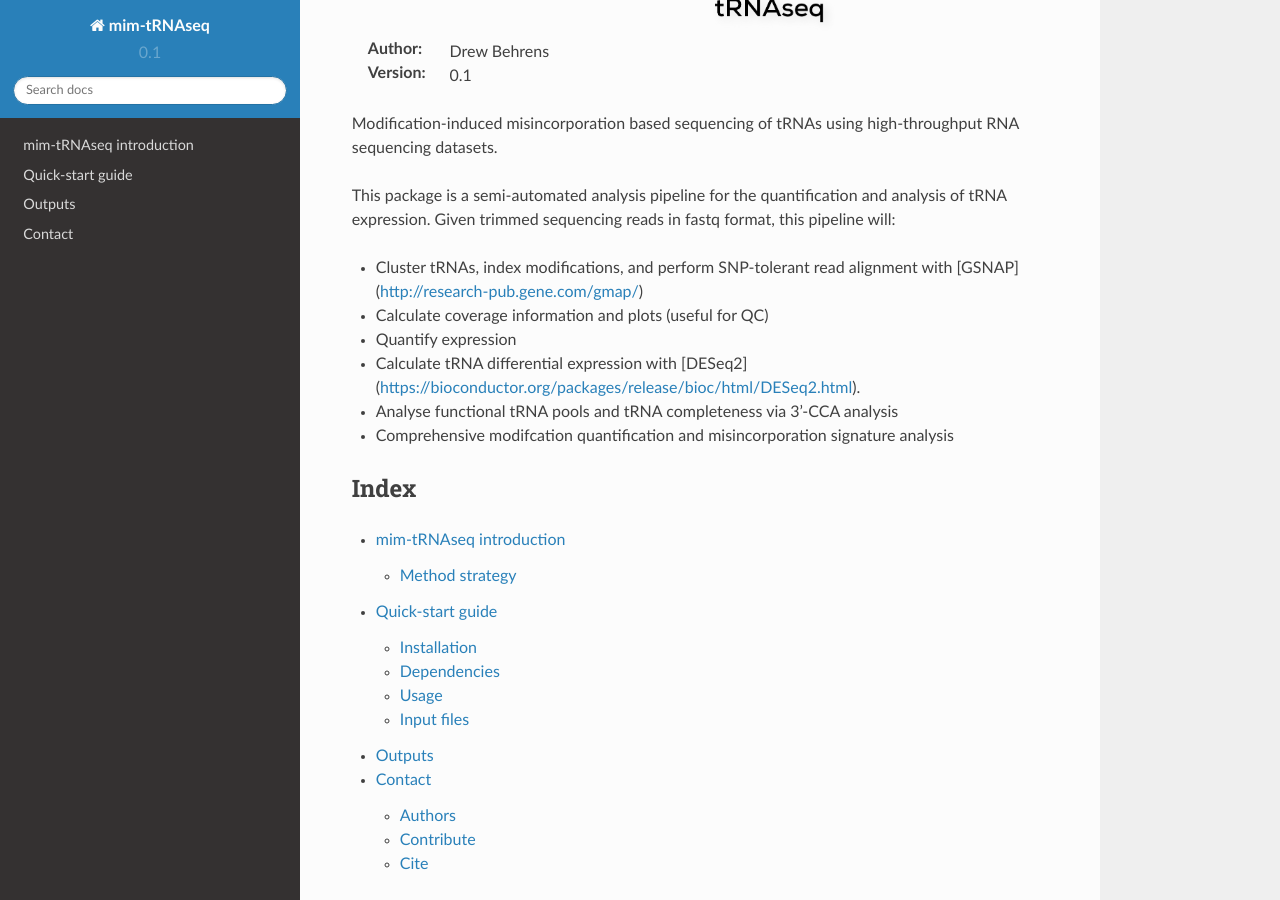
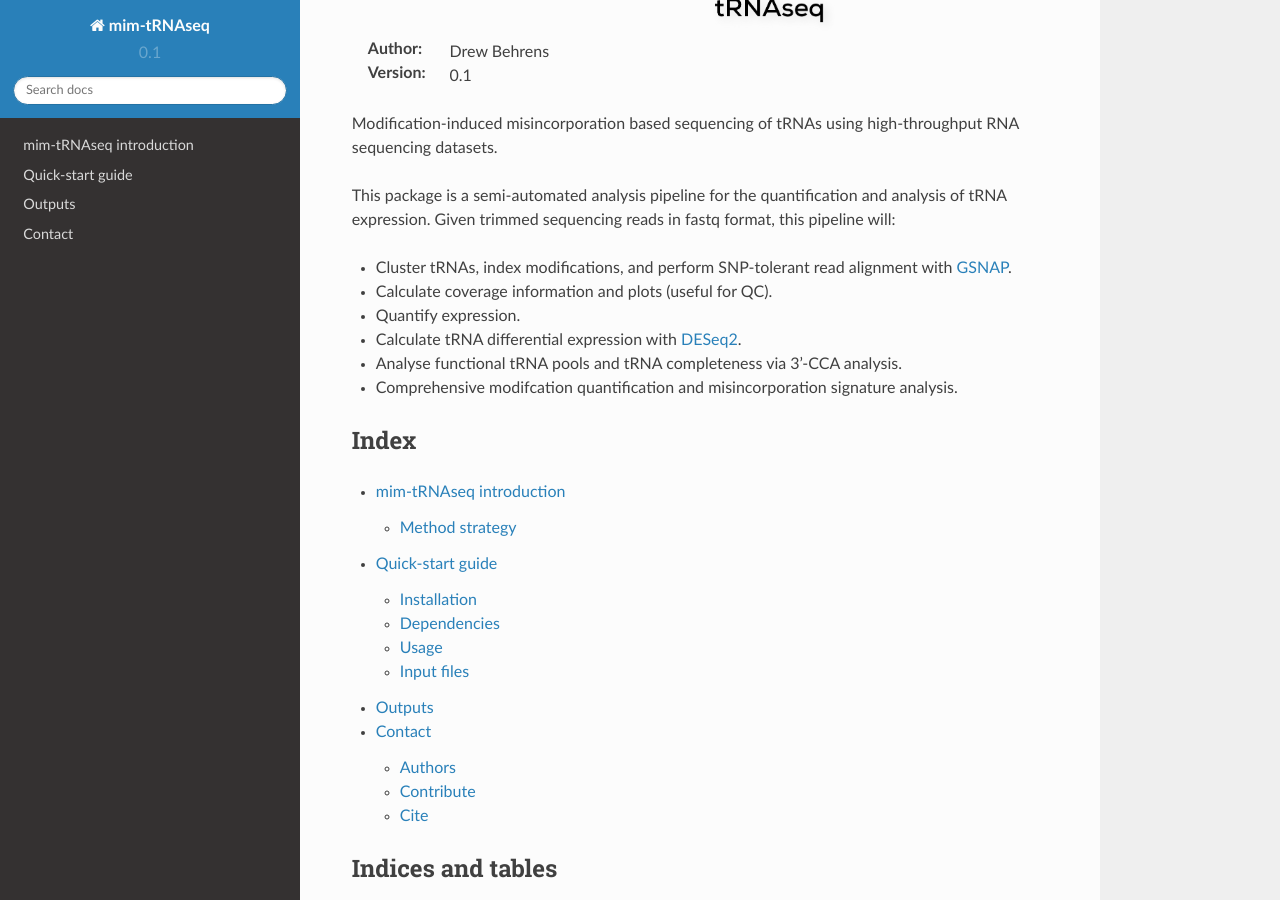
Before and after one commit to nedialkova-lab/mim-tRNAseq, a Sphinx documentation site: the page built from docs/source/index.rst, in a window 1280 px wide and 900 px high, scrolled down 530 px. Built offline with Sphinx 7.4.7 and the Read the Docs theme 2.0.0, drawn with Linux system fonts in a browser that asks for light colours; some of the changed lines change nothing that is shown.

Commit message:
fixed links in index

```diff
--- a/docs/source/index.rst
+++ b/docs/source/index.rst
@@ -14,12 +14,15 @@ Modification-induced misincorporation based sequencing of tRNAs using high-throu
 
 This package is a semi-automated analysis pipeline for the quantification and analysis of tRNA expression. Given trimmed sequencing reads in fastq format, this pipeline will:
 
-* Cluster tRNAs, index modifications, and perform SNP-tolerant read alignment with [GSNAP](http://research-pub.gene.com/gmap/)
-* Calculate coverage information and plots (useful for QC)
-* Quantify expression
-* Calculate tRNA differential expression with [DESeq2](https://bioconductor.org/packages/release/bioc/html/DESeq2.html).
-* Analyse functional tRNA pools and tRNA completeness via 3'-CCA analysis
-* Comprehensive modifcation quantification and misincorporation signature analysis
+* Cluster tRNAs, index modifications, and perform SNP-tolerant read alignment with GSNAP_.
+* Calculate coverage information and plots (useful for QC).
+* Quantify expression.
+* Calculate tRNA differential expression with DESeq2_.
+* Analyse functional tRNA pools and tRNA completeness via 3'-CCA analysis.
+* Comprehensive modifcation quantification and misincorporation signature analysis.
+
+.. _GSNAP: http://research-pub.gene.com/gmap/
+.. _DESeq2: https://bioconductor.org/packages/release/bioc/html/DESeq2.html
 
 
 Index
```
